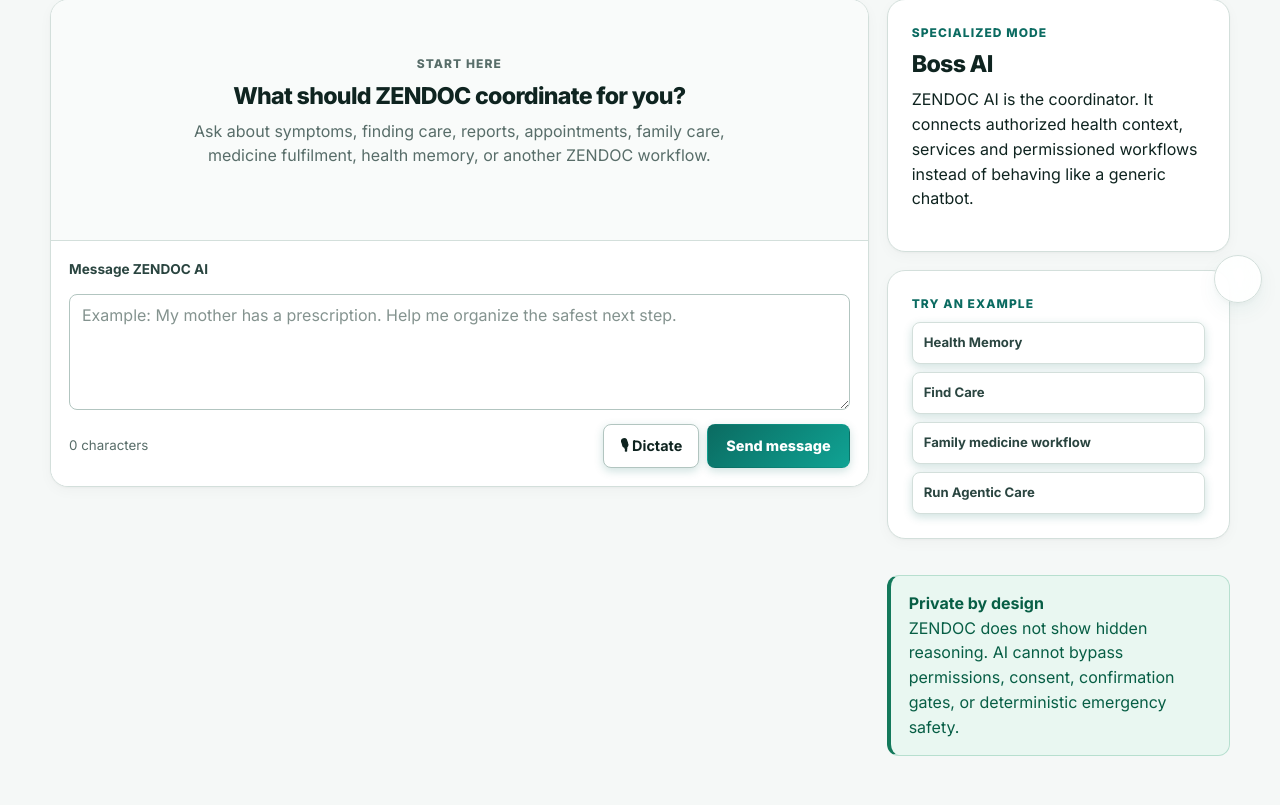
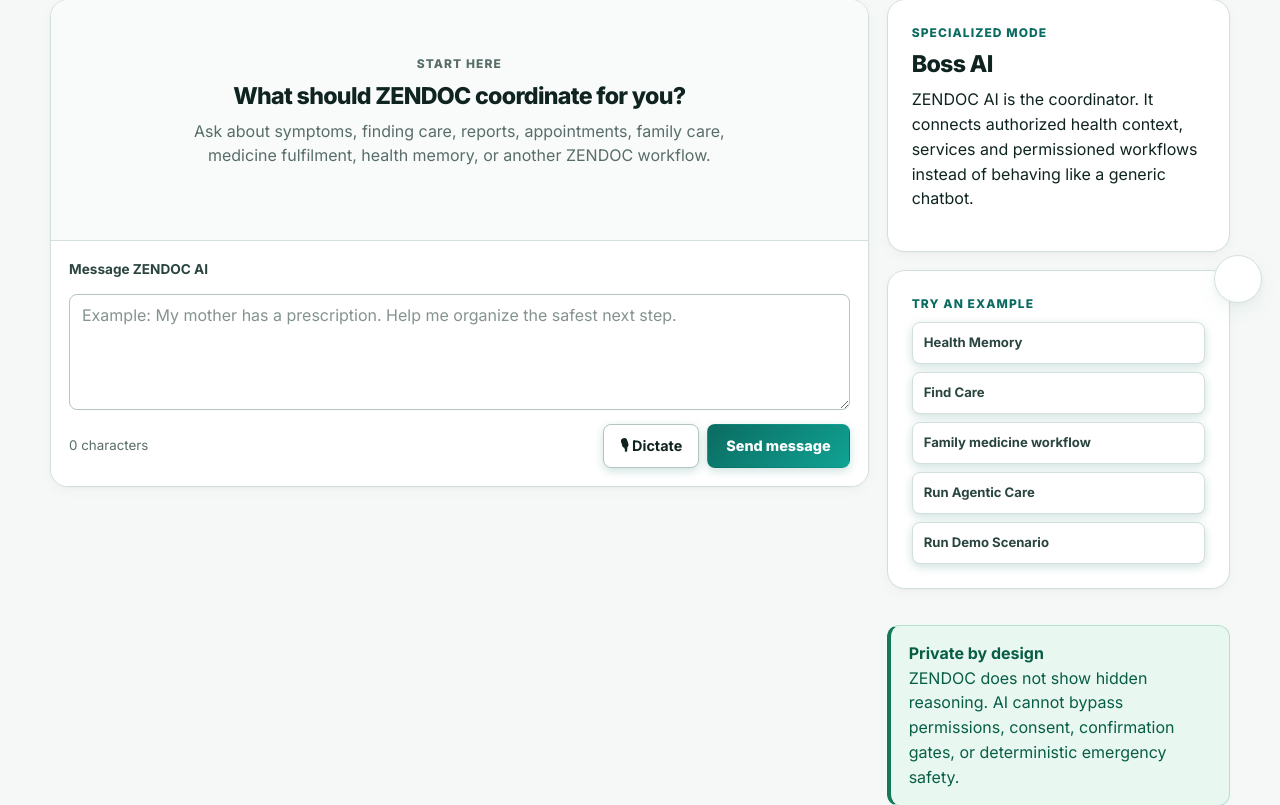
Before and after one commit to kapildebbiswas97-creator/zendoc, a Flask app: page /ai in a window 1280 px wide. Shown: the part 479-1284 px from the top of the page. Run offline with Flask 3, Linux system fonts and the light colour scheme; the visitor is signed in with stand-in values (Sample User, id 1); data comes from the database, SQL or seed files in the repository; data that the repository does not hold is empty.

Commit message:
M12.5: add final synthetic demo launch control

```diff
--- a/templates/ai.html
+++ b/templates/ai.html
@@ -271,6 +271,7 @@
           <button type="button" class="prompt-button" data-prompt="Help me find the right type of doctor for back pain.">Find Care</button>
           <button type="button" class="prompt-button" data-prompt="My mother has prescribed medicines. Help me organize the next step near her home.">Family medicine workflow</button>
           <button type="button" class="prompt-button" data-prompt="Use agentic care to check my unread messages.">Run Agentic Care</button>
+          <button type="button" class="prompt-button" data-prompt="Run ZENDOC synthetic agentic demo">Run Demo Scenario</button>
         {% endif %}
       </div>
     </section>
```
